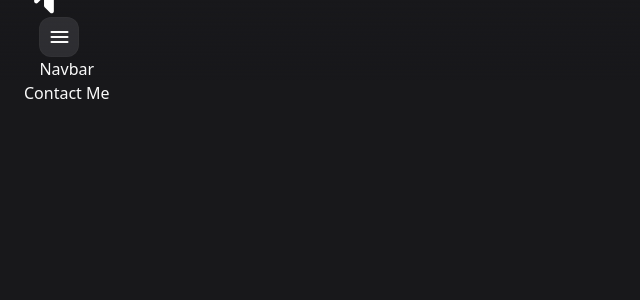
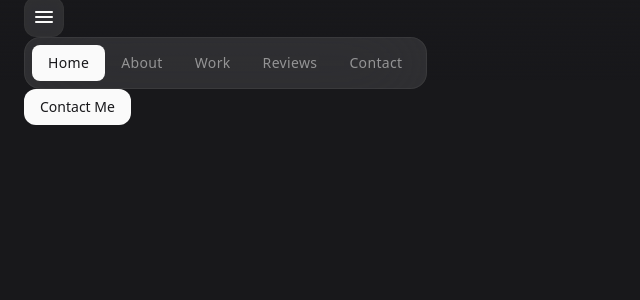
Before and after one commit to shivam2575/Portfolio, a React (Vite) app: page / in a window 1280 px wide. Shown: the top 300 px of the page, without its empty margins (0-640 px from the left). Built offline with nearby package versions, Linux system fonts and the light colour scheme.

Commit message:
issues with navbar

```diff
--- a/package.json
+++ b/package.json
@@ -11,6 +11,7 @@
   },
   "dependencies": {
     "@tailwindcss/vite": "^4.1.6",
+    "prop-types": "^15.8.1",
     "react": "^19.1.0",
     "react-dom": "^19.1.0",
     "tailwind-scrollbar": "^4.0.2",
--- a/src/components/Header.jsx
+++ b/src/components/Header.jsx
@@ -1,6 +1,8 @@
-import React from "react";
+import { useState } from "react";
+import { Navbar } from "./Navbar";
 
 const Header = () => {
+  const [navOpen, setNavOpen] = useState(false);
   return (
     <header className="fixed top-0 left-0 w-full h-20 flex items-center z-40 bg-gradient-to-b from-zinc-900 to-zinc-900/0">
       <div className="max-w-screen-2xl w-full mx-auto px-4 flex justify-between items-center md:px-6 md:grid md:grid-cols-[1fr,3fr,1fr]">
@@ -15,12 +17,19 @@
           </a>
         </h1>
         <div className="relative md:justify-self-center">
-          <button className="menu-btn md:hidden" onClick={null}>
-            <span className="material-symbols-rounded">menu</span>
+          <button
+            className="menu-btn md:hidden"
+            onClick={() => setNavOpen((prev) => !prev)}
+          >
+            <span className="material-symbols-rounded">
+              {navOpen ? "close" : "menu"}
+            </span>
           </button>
-          Navbar
+          <Navbar navOpen={navOpen} />
         </div>
-        <a href="#contact">Contact Me</a>
+        <a className="btn btn-secondary max-md:hidden" href="#contact">
+          Contact Me
+        </a>
       </div>
     </header>
   );
--- /dev/null
+++ b/src/components/Navbar.jsx
@@ -0,0 +1,74 @@
+import { useEffect, useRef } from "react";
+import PropTypes from "prop-types";
+
+export const Navbar = ({ navOpen }) => {
+  const lastActiveLink = useRef();
+  const activeBox = useRef();
+  const initActiveBox = () => {
+    activeBox.current.style.top = lastActiveLink.current.offsetTop + "px";
+    activeBox.current.style.left = lastActiveLink.current.offsetLeft + "px";
+    activeBox.current.style.width = lastActiveLink.current.offsetWidth + "px";
+    activeBox.current.style.height = lastActiveLink.current.offsetHeight + "px";
+  };
+
+  const activeCurrentLink = (event) => {
+    lastActiveLink.current?.classList.remove("active");
+    event.target.classList.add("active");
+    lastActiveLink.current = event.target;
+
+    activeBox.current.style.top = event.target.offsetTop + "px";
+    activeBox.current.style.left = event.target.offsetLeft + "px";
+    activeBox.current.style.width = event.target.offsetWidth + "px";
+    activeBox.current.style.height = event.target.offsetHeight + "px";
+  };
+
+  useEffect(initActiveBox, []);
+  const navItems = [
+    {
+      label: "Home",
+      link: "#home",
+      className: "nav-link active",
+      ref: lastActiveLink,
+    },
+    {
+      label: "About",
+      link: "#about",
+      className: "nav-link",
+    },
+    {
+      label: "Work",
+      link: "#work",
+      className: "nav-link",
+    },
+    {
+      label: "Reviews",
+      link: "#reviews",
+      className: "nav-link",
+    },
+    {
+      label: "Contact",
+      link: "#contact",
+      className: "nav-link md:hidden",
+    },
+  ];
+  return (
+    <nav className={"navbar " + (navOpen ? "active" : "")}>
+      {navItems.map(({ label, link, className, ref }, key) => (
+        <a
+          href={link}
+          className={className}
+          key={key}
+          ref={ref}
+          onClick={activeCurrentLink}
+        >
+          {label}
+        </a>
+      ))}
+      <div className="active-box" ref={activeBox}></div>
+    </nav>
+  );
+};
+
+Navbar.propTypes = {
+  navOpen: PropTypes.bool.isRequired,
+};
--- a/src/index.css
+++ b/src/index.css
@@ -10,9 +10,45 @@
   @apply bg-zinc-900 text-zinc-50
 }
 
+/************** UTILITIES ********************/
+.material-symbols-rounded{
+  @apply w-[1em] h-[1em] overflow-hidden;
+  font-variation-settings: 'FILL' 0, 'wght' 400, 'GRAD' 0, 'opsz' 24;
+}
+
 /********************* COMPONENTS *********************/
 
 /* menu button */
 .menu-btn{
   @apply w-10 h-10 grid place-items-center bg-zinc-50/10 rounded-xl ring-inset ring-1 ring-zinc-50/[0.02] backdrop-blur-2xl hover:bg-zinc-50/15 transition-[transform,shadow] active:scale-95
 }
+
+/* navbar */
+.navbar{
+  @apply absolute top-full mt-2 right-0 min-w-40 p-2 bg-zinc-50/10 rounded-2xl ring-inset ring-1 ring-zinc-50/5 scale-90 isolate blur-sm opacity-0 invisible transition-[opacity,transform,filter] md:static md:flex md:items-center md:mt-0 md:opacity-100 md:blur-none md:visible md:scale-100 backdrop-blur-2xl
+}
+
+.navbar.active{
+  @apply opacity-100 scale-100 blur-none visible
+}
+
+.nav-link{
+  @apply grid items-center h-9 px-4 text-sm font-medium tracking-wide text-zinc-50/50 hover:text-zinc-50 transition-colors
+}
+
+.nav-link.active{
+  @apply text-zinc-900 duration-500
+}
+
+.navbar .active-box{
+  @apply absolute top-2 left-2 right-2 h-9 bg-zinc-50 rounded-lg -z-10 transition-[top,left] duration-500
+}
+
+/* button */
+.btn{
+  @apply max-w-max h-9 flex items-center gap-2 px-4 rounded-xl font-medium text-sm ring-1 ring-zinc-50/5 ring-inset transition-[background-color]
+}
+
+.btn-secondary{
+  @apply bg-zinc-50 text-zinc-900 active:bg-zinc-50/80
+}
```
Also changed, not shown: 1 other file (tests, documents, lock files or other folders).
